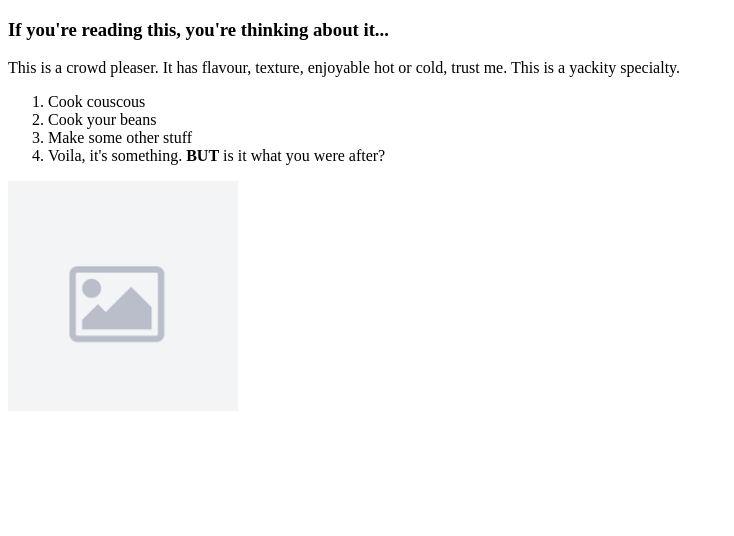
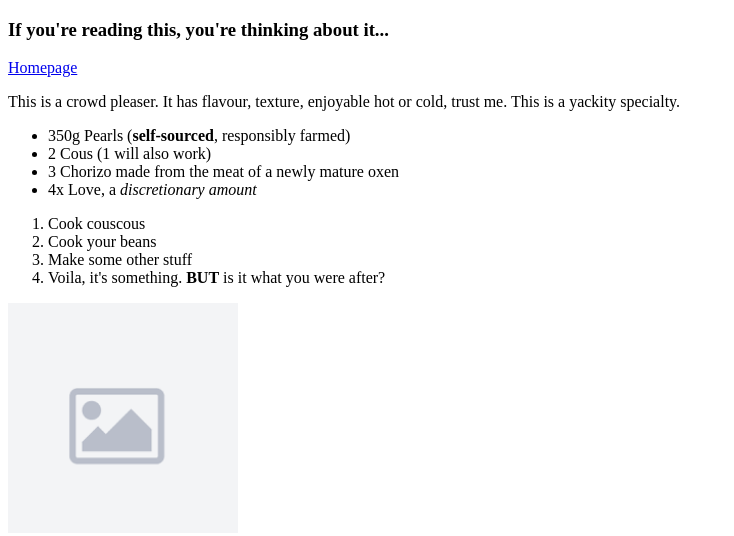
Before and after one commit to TyRero/odin-recipes, a plain HTML site: page recipes/pearl-couscous.html in a window 1280 px wide. Shown: the whole page, without its empty margins (0-734 px from the left). Drawn offline with Linux system fonts and the light colour scheme.

Commit message:
Added a ingredient list to couscous page
Added a link from couscous recipe page back to
homepage, index.html

```diff
--- a/recipes/pearl-couscous.html
+++ b/recipes/pearl-couscous.html
@@ -7,7 +7,16 @@
 
 <h3><p>If you're reading this, you're thinking about it...</p></h3>
 
+<a href="../index.html" rel="noopener noreferrer">Homepage</a>
+
 <p>This is a crowd pleaser. It has flavour, texture, enjoyable hot or cold, trust me. This is a yackity specialty.</p>
+
+<ul>
+<li>350g Pearls (<b>self-sourced</b>, responsibly farmed)</li>
+<li>2 Cous (1 will also work)</li>
+<li>3 Chorizo made from the meat of a newly mature oxen</li>
+<li>4x Love, a <i>discretionary amount</i></li>
+</ul>
 
 <ol>
     <li>Cook couscous</li>
```
Also changed, not shown: index.html (+5 -3 lines).
